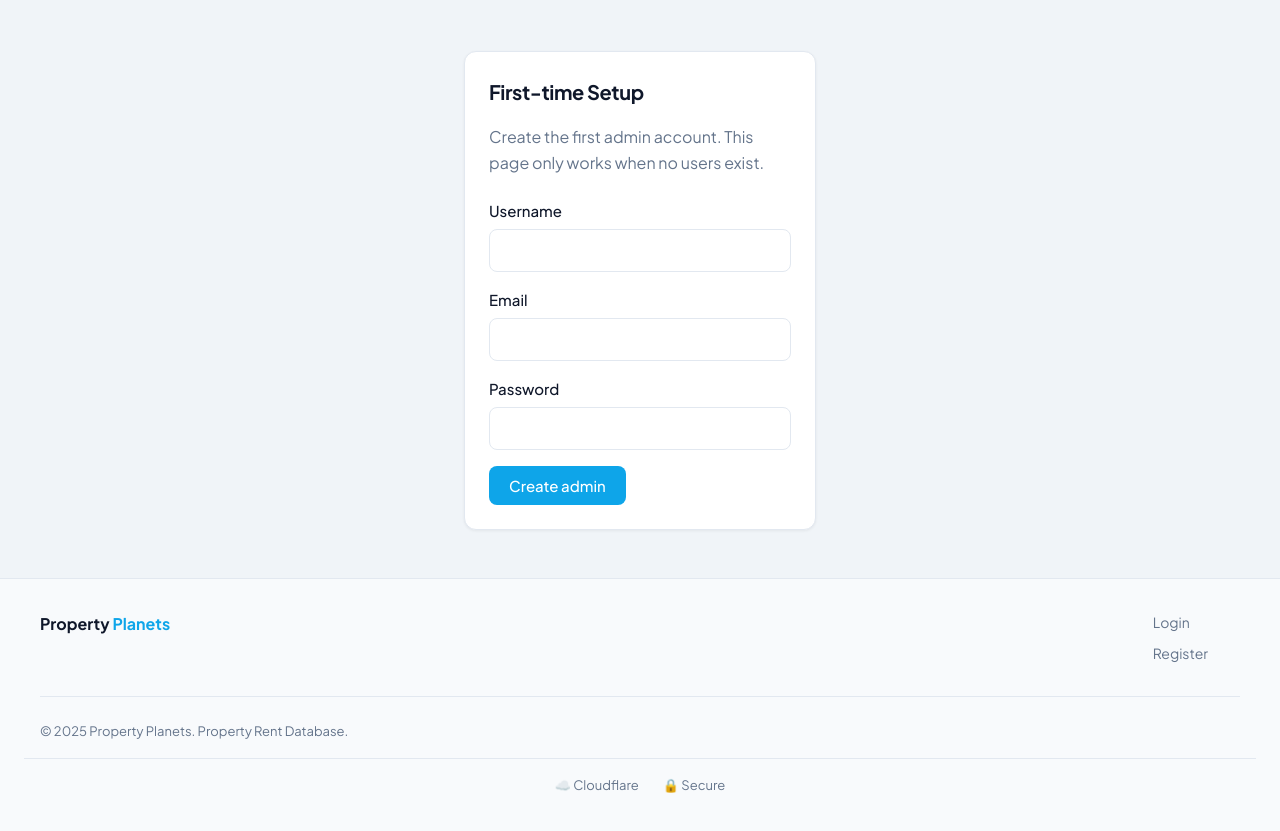
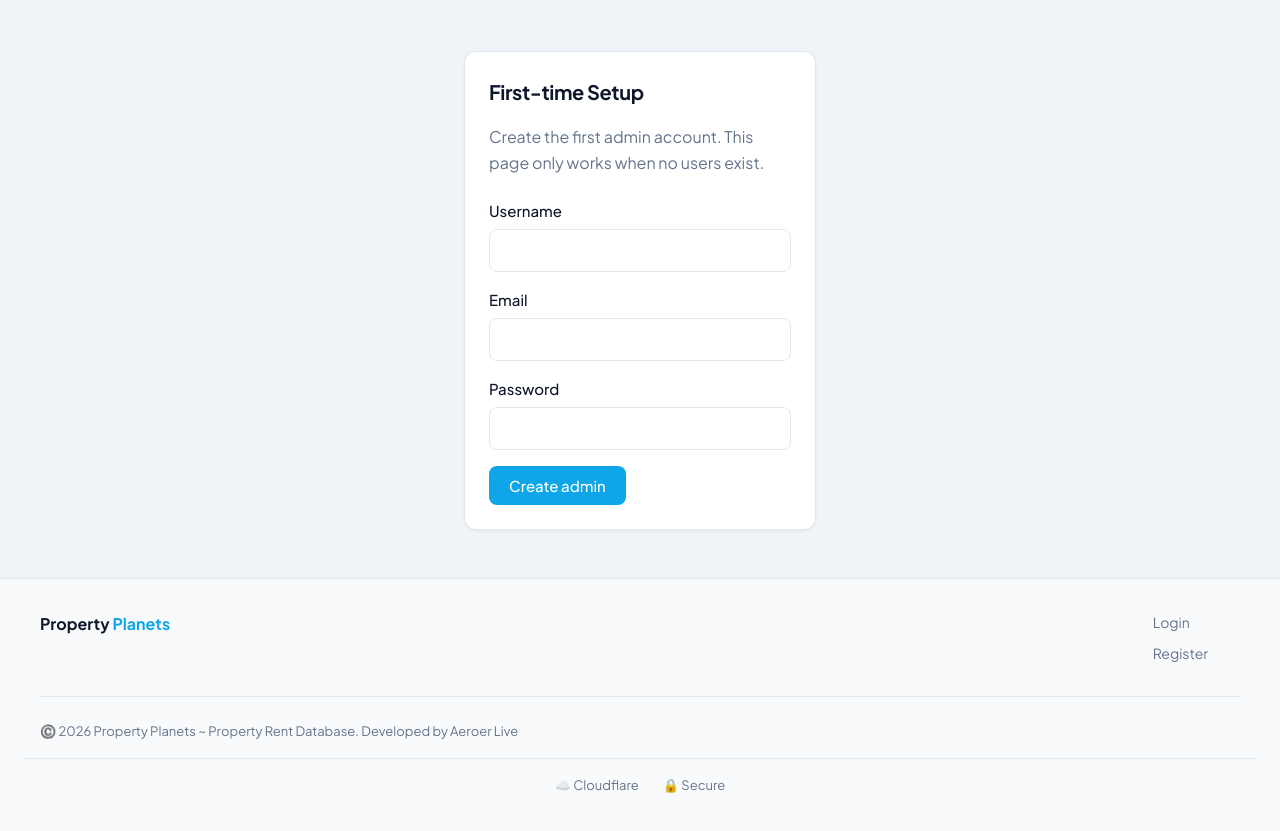
Before and after one commit to Aeroer-Live/Property-Planets, a website: page public/setup.html in a window 1280 px wide. Shown: the part 77-908 px from the top of the page. Drawn offline with Linux system fonts and the light colour scheme.

Commit message:
Update footer copyright year to 2026 and add developer attribution across multiple HTML files. Enhance CSS for footer developer link styling.

```diff
--- a/public/css/styles.css
+++ b/public/css/styles.css
@@ -871,6 +871,16 @@ main {
   color: var(--footer-text);
 }
 
+.footer-copyright .footer-dev-link {
+  color: var(--footer-text);
+  text-decoration: none;
+}
+
+.footer-copyright .footer-dev-link:hover {
+  color: var(--accent);
+  text-decoration: underline;
+}
+
 .footer-legal {
   display: flex;
   gap: 1.25rem;
--- a/public/setup.html
+++ b/public/setup.html
@@ -75,7 +75,7 @@
       </div>
     </div>
     <div class="footer-bottom">
-      <span class="footer-copyright">© 2025 Property Planets. Property Rent Database.</span>
+      <span class="footer-copyright">©️ 2026 Property Planets ~ Property Rent Database. Developed by <a href="https://www.aeroer.live" target="_blank" rel="noopener noreferrer" class="footer-dev-link">Aeroer Live</a> </span>
     </div>
     <div class="footer-trust">
       <span>☁️ Cloudflare</span>
```
Also changed, not shown: public/dashboard.html (+1 -1 lines), public/login.html (+1 -1 lines), public/pending.html (+1 -1 lines), public/properties.html (+1 -1 lines), public/property-add.html (+1 -1 lines), public/property-edit.html (+1 -1 lines), public/register.html (+1 -1 lines), public/users.html (+1 -1 lines).
